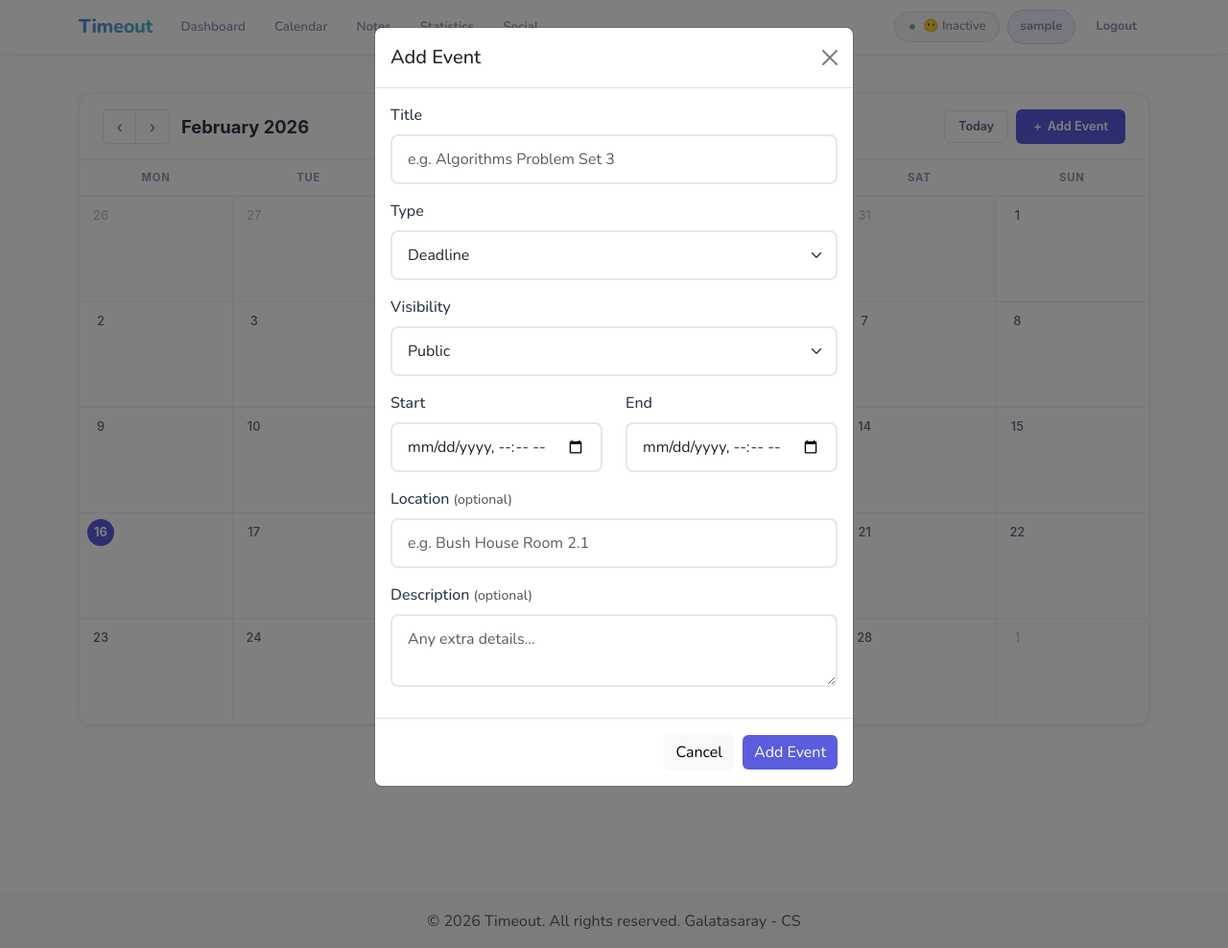
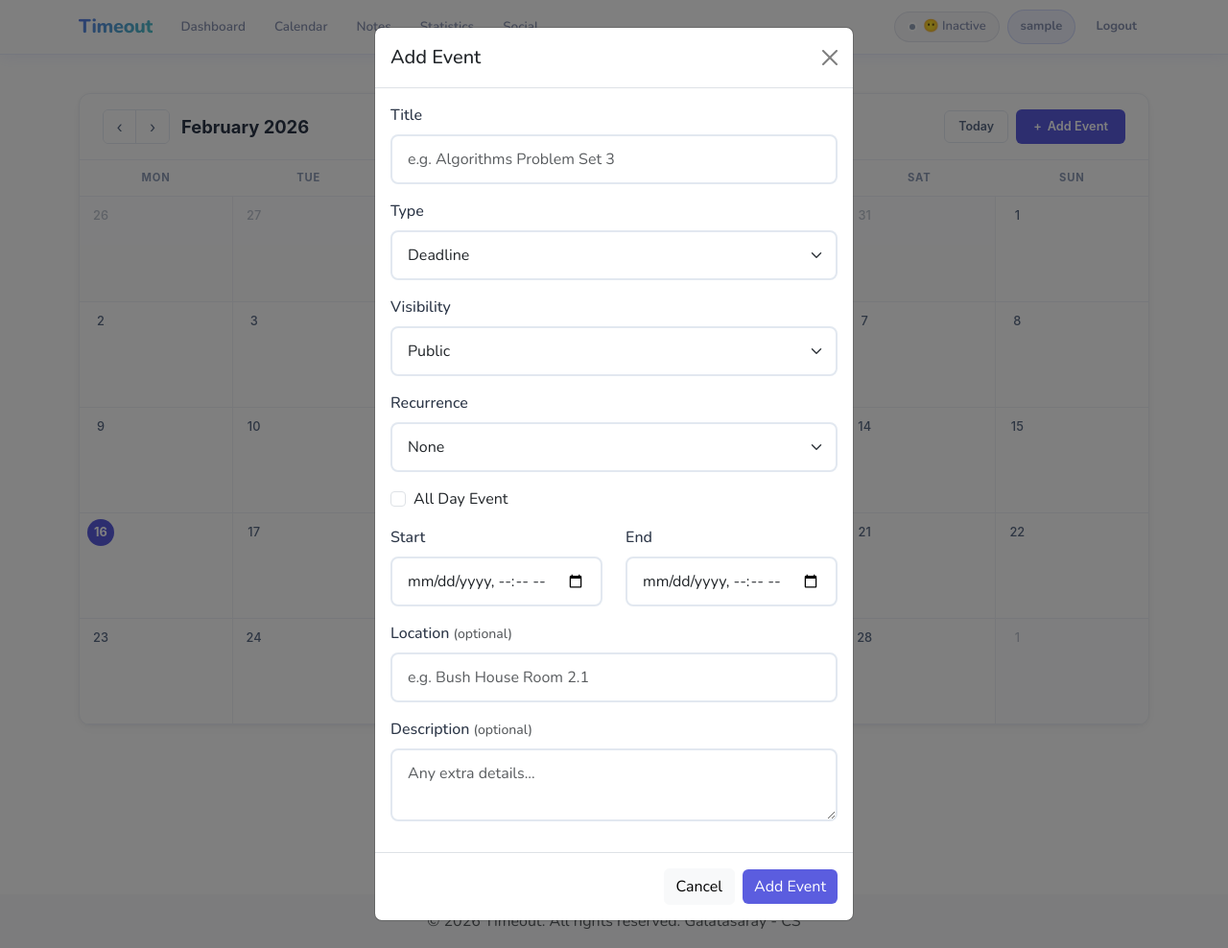
Before and after one commit to ozankaya4/Timeout, a Django app: page /calendar/ in a window 1280 px wide, after a click that opens the changed part. Shown: the whole page at 96% size. Run offline with Django 5.2, Linux system fonts and the light colour scheme; the visitor is signed in with stand-in values (Sample User, id 1); data that the repository does not hold is empty.

Commit message:
recurrence and visibility

```diff
--- a/timeout/models/event.py
+++ b/timeout/models/event.py
@@ -60,9 +60,10 @@ class Event(models.Model):
     )
 
     recurrence = models.CharField(
-        max_length=20,
+        max_length=10,
         choices=EventRecurrence.choices,
-        default=EventRecurrence.NONE
+        blank=True,
+        default=EventRecurrence.NONE,
     )
 
     allow_conflict = models.BooleanField(
--- a/timeout/templates/pages/_event_details_modal.html
+++ b/timeout/templates/pages/_event_details_modal.html
@@ -3,20 +3,21 @@
 <!-- Event Details Modal -->
 <div class="modal fade" id="eventDetailsModal" tabindex="-1" aria-labelledby="eventDetailsModalLabel" aria-hidden="true">
   <div class="modal-dialog modal-lg modal-dialog-centered">
-    <div class="modal-content">
+    <div class="modal-content" style="border-radius: 16px; overflow: hidden; box-shadow: 0 6px 24px rgba(91,115,232,0.14);">
 
       <!-- Modal Header -->
-      <div class="modal-header">
-        <span class="badge" id="eventBadge" style="font-size:0.9rem;"></span>
-        <span class="badge" id="eventVisibilityBadge" style="font-size:0.9rem; margin-left: 0.5rem;"></span>
-        <h5 class="modal-title ms-2" id="eventDetailsModalLabel"></h5>
-        <button type="button" class="btn-close" data-bs-dismiss="modal" aria-label="Close"></button>
+      <div class="modal-header" style="flex-direction: column; align-items: flex-start; gap: 8px; padding: 20px;">
+        <div style="display: flex; align-items: center; gap: 8px; width: 100%;">
+          <span class="badge" id="eventBadge" style="font-size:0.85rem; font-weight: 600;"></span>
+          <span class="badge" id="eventVisibilityBadge" style="font-size:0.85rem; font-weight: 600;"></span>
+          <h5 class="modal-title ms-2" id="eventDetailsModalLabel" style="margin: 0; font-weight: 700; font-size: 1.25rem;"></h5>
+          <button type="button" class="btn-close ms-auto" data-bs-dismiss="modal" aria-label="Close"></button>
+        </div>
+        <p class="text-muted mb-0" id="eventTime" style="font-size: 0.85rem;"></p>
       </div>
 
       <!-- Modal Body -->
-      <div class="modal-body">
-        <p class="text-muted mb-3" id="eventTime"></p>
-
+      <div class="modal-body" style="padding: 20px 22px; font-family: 'Nunito', sans-serif; color: #1A1F36;">
         <div class="row mb-2">
           <div class="col-md-6"><strong>Status:</strong> <span id="eventStatus"></span></div>
           <div class="col-md-6"><strong>Recurrence:</strong> <span id="eventRecurrence"></span></div>
@@ -32,18 +33,36 @@
           <div class="col-md-6"><strong>Past:</strong> <span id="eventPast"></span></div>
         </div>
 
-        <p id="eventLocation"></p>
-        <p id="eventDescription"></p>
+        <p id="eventLocation" style="margin-top: 12px; font-size: 0.9rem;"></p>
+        <p id="eventDescription" style="margin-top: 8px; font-size: 0.9rem;"></p>
       </div>
 
       <!-- Modal Footer -->
-      <div class="modal-footer">
-        <a href="#" class="btn btn-nep text-white" id="editEventBtn">Edit Event</a>
-        <a href="#" class="btn btn-danger text-white" id="deleteEventBtn"
-           onclick="return confirm('Are you sure you want to delete this event?');">
+      <div class="modal-footer" style="padding: 16px 22px; gap: 10px; flex-wrap: wrap;">
+
+        <!-- Edit Button -->
+        <a href="#" id="editEventBtn"
+          class="btn-auth text-center text-decoration-none"
+          style="flex: 1;">
+          Edit Event
+        </a>
+
+        <!-- Delete Button -->
+        <a href="#" id="deleteEventBtn"
+          onclick="return confirm('Are you sure you want to delete this event?');"
+          class="btn-auth text-center text-decoration-none"
+          style="flex: 1; background: #dc3545; border-color: #dc3545;">
           Delete Event
         </a>
-        <button type="button" class="btn btn-secondary" data-bs-dismiss="modal">Close</button>
+
+        <!-- Close Button -->
+        <button type="button"
+                data-bs-dismiss="modal"
+                class="btn-auth text-center"
+                style="flex: 1; background: #6c757d; border-color: #6c757d;">
+          Close
+        </button>
+
       </div>
 
     </div>
@@ -59,6 +78,7 @@
 
     // Title & Badges
     document.getElementById('eventDetailsModalLabel').textContent = button.getAttribute('data-event-title');
+
     const typeBadge = document.getElementById('eventBadge');
     typeBadge.textContent = button.getAttribute('data-event-type');
     typeBadge.style.backgroundColor = button.getAttribute('data-event-color');
--- a/timeout/templates/pages/calendar.html
+++ b/timeout/templates/pages/calendar.html
@@ -118,14 +118,46 @@
               <option value="private">Private</option>
             </select>
           </div>
+          <!-- Recurrence -->
+          <div class="mb-3">
+            <label for="eventRecurrence" class="form-label">Recurrence</label>
+            <select class="form-select" id="eventRecurrence" name="recurrence">
+              <option value="">None</option>
+              <option value="daily">Daily</option>
+              <option value="weekly">Weekly</option>
+              <option value="monthly">Monthly</option>
+              <option value="yearly">Yearly</option>
+            </select>
+          </div>
+          <!-- All Day -->
+          <div class="form-check mb-3">
+            <input class="form-check-input"
+                  type="checkbox"
+                  id="eventAllDay"
+                  name="is_all_day">
+            <label class="form-check-label" for="eventAllDay">
+              All Day Event
+            </label>
+          </div>
+
+          <!-- Date/Time -->
+          <div id="timeFields">
             <div class="row">
               <div class="col-md-6 mb-3">
                 <label for="eventStart" class="form-label">Start</label>
-              <input type="datetime-local" class="form-control" id="eventStart" name="start_datetime" required>
+                <input type="datetime-local"
+                      class="form-control"
+                      id="eventStart"
+                      name="start_datetime">
               </div>
               <div class="col-md-6 mb-3">
                 <label for="eventEnd" class="form-label">End</label>
-              <input type="datetime-local" class="form-control" id="eventEnd" name="end_datetime" required>
+                <input type="datetime-local"
+                      class="form-control"
+                      id="eventEnd"
+                      name="end_datetime"
+                      required>
+              </div>
             </div>
           </div>
           <div class="mb-3">
--- a/timeout/views/calendar.py
+++ b/timeout/views/calendar.py
@@ -1,4 +1,5 @@
 import calendar as cal
+from datetime import timedelta, date, datetime
 from django.shortcuts import render, redirect
 from django.contrib.auth.decorators import login_required
 from django.contrib import messages
@@ -6,62 +7,96 @@ from django.utils import timezone
 from django.views.decorators.http import require_POST
 from timeout.models import Event
 from django.core.exceptions import ValidationError
+from datetime import timedelta
 
 
 @login_required
 def calendar_view(request):
-    """Renders a monthly calendar grid with events in day cells.
-    Calendar template that allows to add events calculates time left
-    Uses Built-in calendar from python to build a grid of dates
-    Gets events from the database for a visible range and maps event to the dates
-    """
+    """Renders a monthly calendar grid with events in day cells, including recurring events."""
     today = timezone.now().date()
 
-    # Get todays date from the url query string if nothing is provided use today's date
+    # Get today's date from the URL query string if nothing is provided
     try:
         year = int(request.GET.get("year", today.year))
         month = int(request.GET.get("month", today.month))
     except (ValueError, TypeError):
         year, month = today.year, today.month
 
-    # Get months from 1 to 12
-    # Handle navigating backwards or forwards when going before january of after december
+    # Handle month overflow/underflow
     if month < 1:
         month, year = 12, year - 1
     elif month > 12:
         month, year = 1, year + 1
 
-    # Wrapper to make sure if the months go further than 12 so it skips to the next year
-    # Creates links for before or after the current month and year
     prev_month = month - 1 if month > 1 else 12
     prev_year = year if month > 1 else year - 1
     next_month = month + 1 if month < 12 else 1
     next_year = year if month < 12 else year + 1
 
-    # Build weeks grid starting from monday from python's calendar class
-    # class returns a list of weeks, every week a list of 7 datetime.date object
+    # Build weeks grid starting from Monday
     cal_obj = cal.Calendar(firstweekday=0)
     weeks_raw = cal_obj.monthdatescalendar(year, month)
 
-    # Grabs the users events that are within the rage (like the month) __date tocompare datetime filed
-    # Query events for visible date range
-    first_visible = weeks_raw[0][0] #Monday of first row
-    last_visible = weeks_raw[-1][-1] # Sunday of last row
-    # Filter only the user's events and order them chronologically
+    # Determine visible range
+    first_visible = weeks_raw[0][0]
+    last_visible = weeks_raw[-1][-1]
+
+    # Fetch events for visible date range
+    lookahead_days = 365  # how far in the future you want to show recurring events
     events_qs = Event.objects.filter(
         creator=request.user,
-        start_datetime__date__gte=first_visible,
-        start_datetime__date__lte=last_visible,
+        start_datetime__date__lte=last_visible + timedelta(days=lookahead_days),
     ).order_by("start_datetime")
 
-    # Index by date lookup in template so it is more efficient and faster
-    # Build a dictionary to look up events like {date(2026,2,14): [event1, event2], date(2026,2,20): [event3]}
+    # Index events by date, including recurrence expansion
     events_by_date = {}
     for ev in events_qs:
+        # Always add original event
         events_by_date.setdefault(ev.start_datetime.date(), []).append(ev)
 
-    # TO-DO: get rid of the nested loop
-    # Structure for template, wraps each date into a dict so the template can read and loop throuh it efficiently
+        if ev.recurrence == 'none':
+            continue  # skip non-recurring
+
+        # Expand recurring events into visible range
+        current_date = ev.start_datetime.date()
+        while True:
+            if ev.recurrence == 'daily':
+                current_date += timedelta(days=1)
+            elif ev.recurrence == 'weekly':
+                current_date += timedelta(weeks=1)
+            elif ev.recurrence == 'monthly':
+                # Advance one month
+                month_num = current_date.month + 1
+                year_num = current_date.year
+                if month_num > 12:
+                    month_num = 1
+                    year_num += 1
+                day_num = min(current_date.day, cal.monthrange(year_num, month_num)[1])
+                current_date = date(year_num, month_num, day_num)
+            else:
+                break
+
+            if current_date > last_visible:
+                break
+
+            # Create a pseudo-event instance for display
+            pseudo_event = {
+                'original': ev,
+                'recurrence_instance': True,
+                'id': ev.id,  # pass the real ID
+                'title': ev.title,
+                'start_datetime': datetime.combine(current_date, ev.start_datetime.time()),
+                'end_datetime': datetime.combine(current_date, ev.end_datetime.time()),
+                'event_type': ev.event_type,
+                'location': ev.location,
+                'description': ev.description,
+                'is_all_day': ev.is_all_day,
+                'instance_date': current_date,  # the date this occurrence is shown
+            }
+
+            events_by_date.setdefault(current_date, []).append(pseudo_event)
+
+    # Build weeks structure for template
     weeks = []
     for week in weeks_raw:
         days = []
@@ -97,36 +132,44 @@ def calendar_view(request):
 @login_required
 @require_POST
 def event_create(request):
-    """
-    Handle the Add Event model form submission.
-    Uses the event model to add a function to add events to the calendar
-    """
+    is_all_day = request.POST.get("is_all_day") == "on"
+    allow_conflict = request.POST.get("allow_conflict") == "on"
 
-    allow_conflict = request.POST.get("allow_conflict") == "on"
+    start_datetime = request.POST.get("start_datetime")
+    end_datetime = request.POST.get("end_datetime")
+    recurrence = request.POST.get("recurrence", "none")  # default 'none'
+
+    if is_all_day:
+        if not start_datetime:
+            messages.error(request, "Please select a date for an all-day event.")
+            return redirect("calendar")
+        date_part = start_datetime.split("T")[0]
+        start_datetime = f"{date_part}T00:00"
+        end_datetime = f"{date_part}T23:59"
+    else:
+        if not start_datetime or not end_datetime:
+            messages.error(request, "Start and end times are required.")
+            return redirect("calendar")
+
     event = Event(
-        # Build an event from the added user input
         creator=request.user,
         title=request.POST["title"],
         event_type=request.POST.get("event_type", "other"),
-        start_datetime=request.POST["start_datetime"],
-        end_datetime=request.POST["end_datetime"],
+        start_datetime=start_datetime,
+        end_datetime=end_datetime,
         location=request.POST.get("location", ""),
         description=request.POST.get("description", ""),
         allow_conflict=allow_conflict,
         visibility=request.POST.get("visibility", "public"),
+        is_all_day=is_all_day,
+        recurrence=recurrence,
     )
-
-    event.full_clean() # Full validation for field type, length etc
-    event.save()
-    messages.success(request, f'"{event.title}" added to calendar.')
 
     try:
         event.full_clean()
         event.save()
         messages.success(request, f'"{event.title}" added to calendar.')
     except ValidationError as e:
-        messages.error(request, e.message)
-    except Exception as e:
-        messages.error(request, f"Could not create event: {e}")
+        messages.error(request, str(e))
 
     return redirect("calendar")
```
Also changed, not shown: timeout/templates/pages/event_form.html (+12 -0 lines), timeout/views/event_edit.py (+17 -5 lines). Lines whose indentation alone changed are shown as unchanged.
